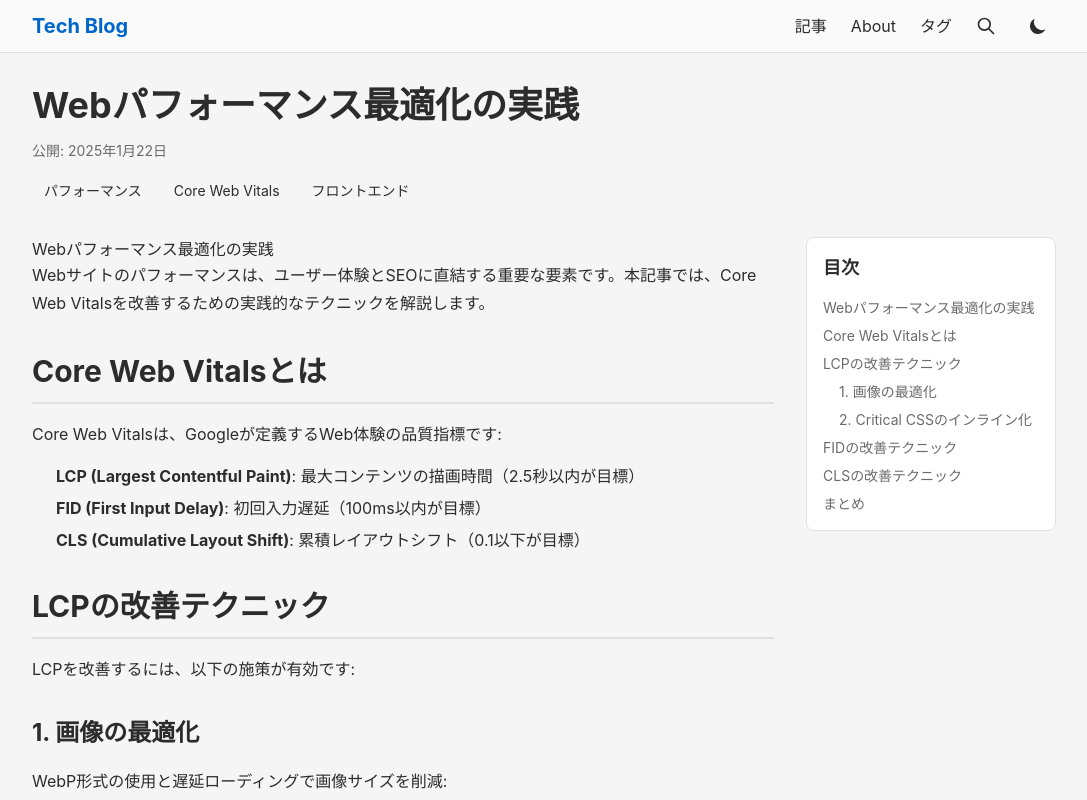
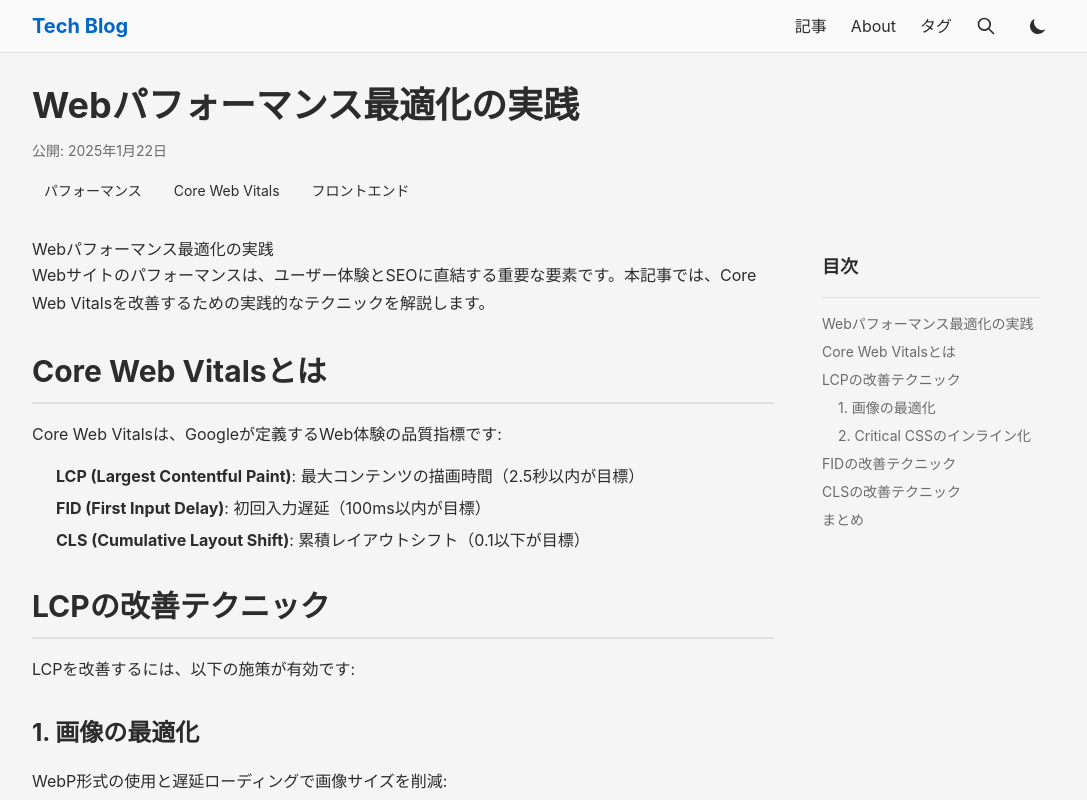
Before and after one commit to ring-ring-o/tech-blog, an Astro site in the folder tech-blog/: page /posts/2025-01-22-web-performance-optimization in a window 1280 px wide. Shown: the top 800 px of the page, without its empty margins (96-1183 px from the left). Built offline with nearby package versions, Linux system fonts and the light colour scheme; Astro itself is replaced by a stand-in of ours; some packages are replaced by stand-ins of ours.

Commit message:
目次の表示を修正

```diff
--- a/tech-blog/src/components/article/TableOfContents.astro
+++ b/tech-blog/src/components/article/TableOfContents.astro
@@ -17,9 +17,9 @@ const tocHeadings = headings.filter((h) => h.depth <= 3)
 
 {
   tocHeadings.length > 0 && (
-    <nav class="sticky top-24 p-4 rounded-lg border" style="background-color: var(--color-card-bg); border-color: var(--color-border)" aria-label="目次">
-      <h2 class="text-lg font-bold mb-4">目次</h2>
-      <ul class="space-y-2 text-sm">
+    <nav class="sticky top-24 p-4" style="background-color: var(--color-bg)" aria-label="目次">
+      <h2 class="text-lg font-bold mb-4 pb-4 border-b" style="border-color: var(--color-border)">目次</h2>
+      <ul class="space-y-2 text-sm mt-4">
         {tocHeadings.map((heading) => (
           <li
             class={heading.depth === 3 ? 'ml-4' : ''}
```
